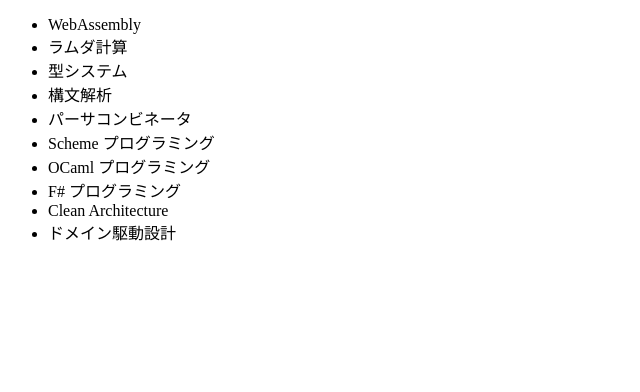
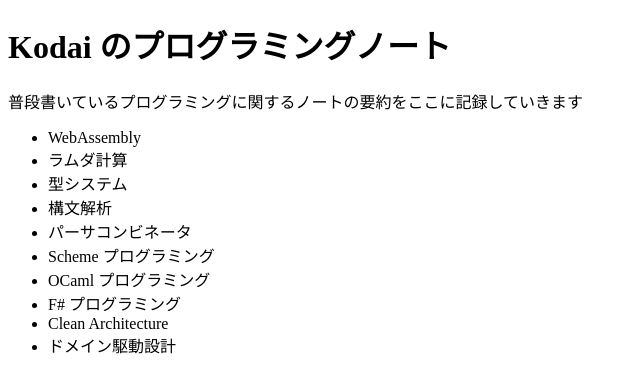
Before and after one commit to 0918nobita/0918nobita.github.io, a plain HTML site: page index.html in a window 1280 px wide. Shown: the whole page, without its empty margins (0-640 px from the left). Drawn offline with Linux system fonts and the light colour scheme.

Commit message:
:memo: サイトについての説明を追記した

```diff
--- a/index.html
+++ b/index.html
@@ -5,6 +5,8 @@
   <title>Kodai のプログラミングノート</title>
 </head>
 <body>
+  <h1>Kodai のプログラミングノート</h1>
+  <p>普段書いているプログラミングに関するノートの要約をここに記録していきます</p>
   <ul>
     <li>WebAssembly</li>
     <li>ラムダ計算</li>
```
